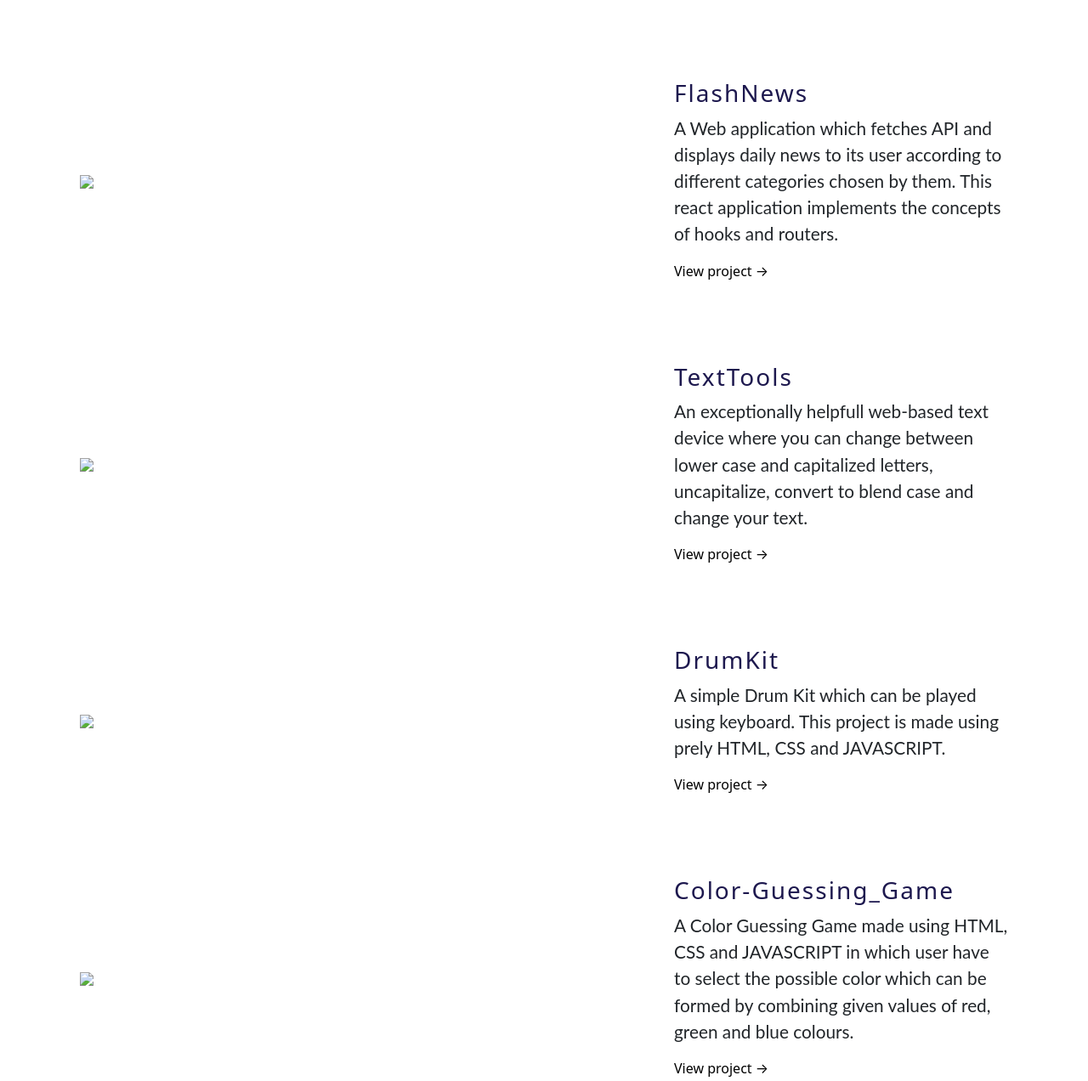
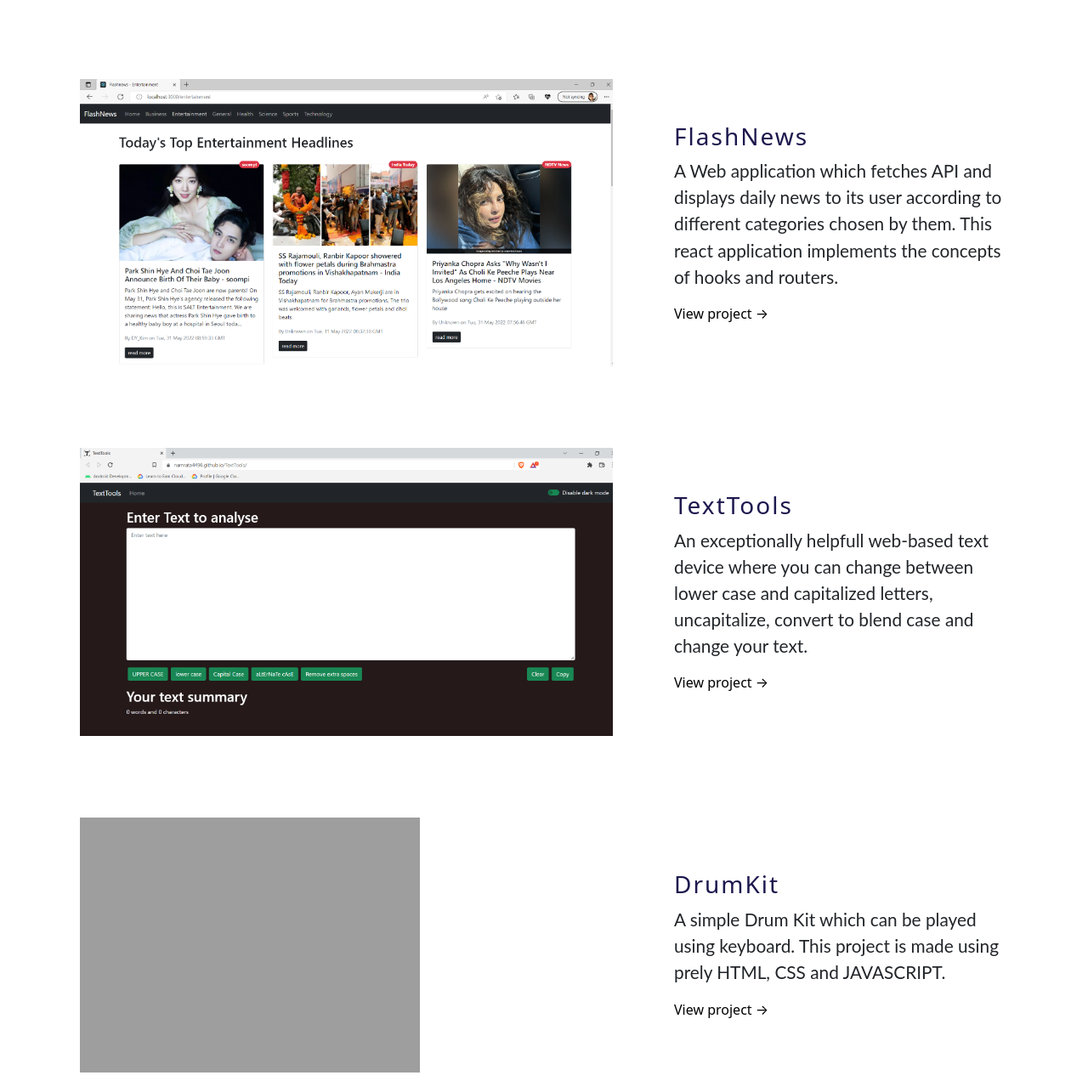
Before and after one commit to namrata4496/My-Portfolio, a plain HTML site: page index.html in a window 1280 px wide. Shown: the part 1200-2472 px from the top of the page at 85% size. Drawn offline with nearby package versions, Linux system fonts and the light colour scheme; the site is published under a folder, as on GitHub Pages, so addresses that start at the root find nothing.

Commit message:
Update index.html

```diff
--- a/index.html
+++ b/index.html
@@ -45,7 +45,7 @@
   <div class="square square-lg square1">
 
   </div><h1 class="name container">NAMRATA SHARMA</h1>
-  <img class="image ms-auto me-4 " src="/Images/hello.png">
+  <img class="image ms-auto me-4 " src="Images/hello.png">
   <div class="container">
     <div class="aa ">Hello!<br>
 
@@ -74,7 +74,7 @@
       <div class="container project">
         <div class="row reveal" style="align-items: center;">
           <div class="col-md-7 project_image">
-            <img src="/Projects/Project_image(2).png" class="img-fluid">
+            <img src="Projects/Project_image(2).png" class="img-fluid">
           </div>
           <div class="col-md-5">
             <div class="project_des">
@@ -91,7 +91,7 @@
       <div class="container project">
         <div class="row reveal" style="align-items: center;">
           <div class="col-md-7 project_image">
-            <img src="/Projects/Project_image(3).png" class="img-fluid">
+            <img src="Projects/Project_image(3).png" class="img-fluid">
           </div>
           <div class="col-md-5">
             <div class="project_des">
@@ -110,7 +110,7 @@
       <div class="container project">
         <div class="row reveal" style="align-items: center;">
           <div class="col-md-7 project_image">
-            <img src="/Projects/Project_image(4).png" class="img-fluid">
+            <img src="Projects/Project_image(4).png" class="img-fluid">
           </div>
           <div class="col-md-5">
             <div class="project_des">
@@ -127,7 +127,7 @@
       <div class="container project">
         <div class="row reveal" style="align-items: center;">
           <div class="col-md-7 project_image">
-            <img src="/Projects/Project_image(5).png" class="img-fluid">
+            <img src="Projects/Project_image(5).png" class="img-fluid">
           </div>
           <div class="col-md-5">
             <div class="project_des">
```
